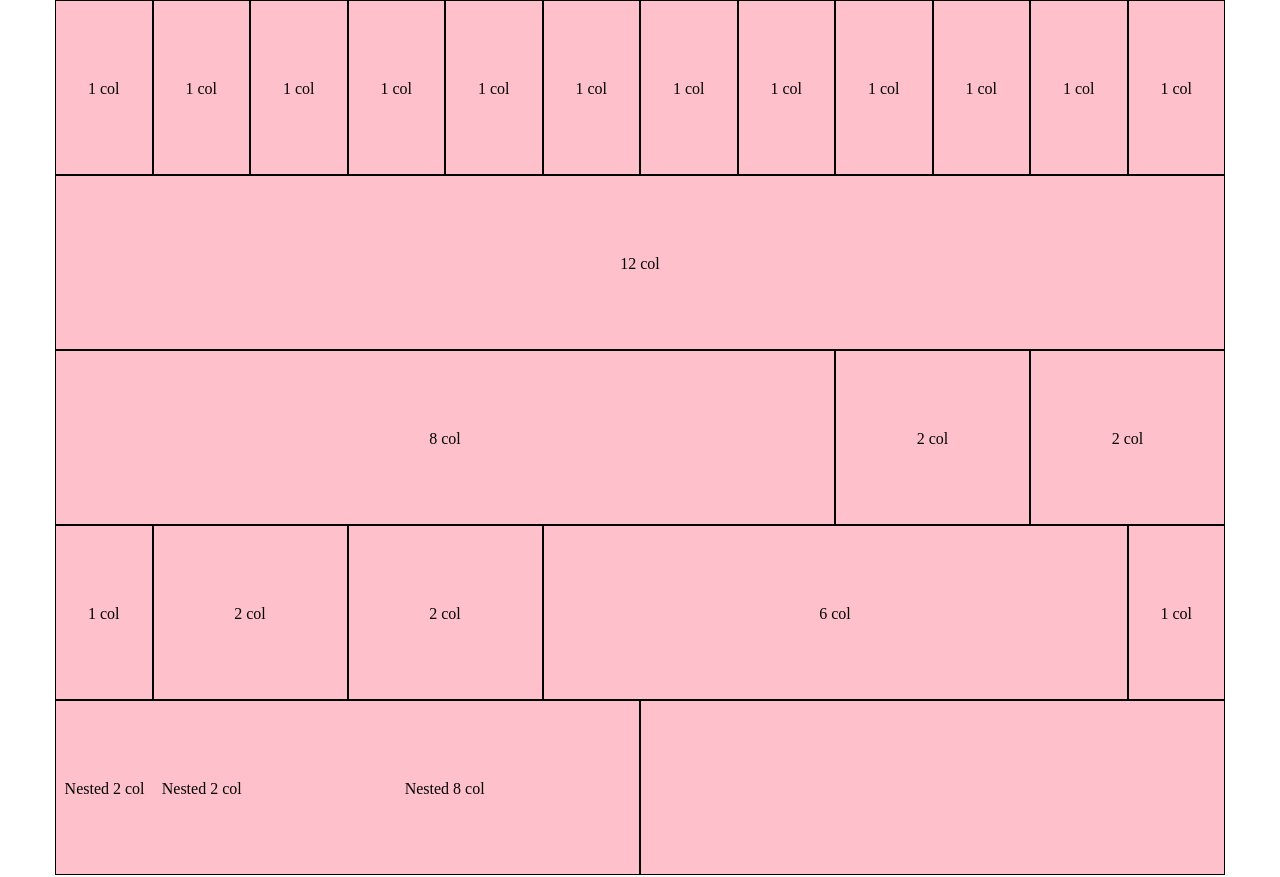
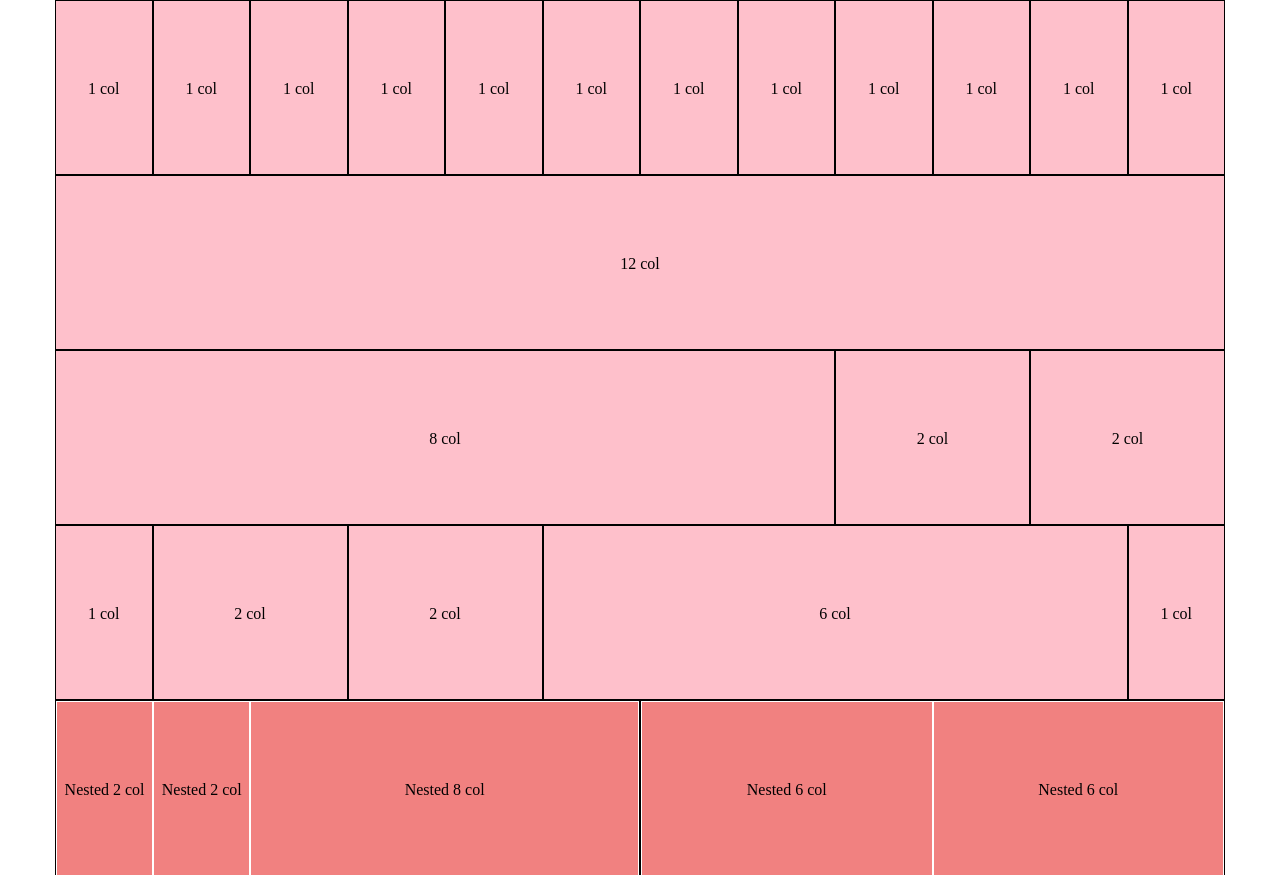
Before and after one commit to marcelloberetta/html-css-12bool, a plain HTML site: page index.html in a window 1280 px wide. Drawn offline with Linux system fonts and the light colour scheme.

Commit message:
Fixed column last row

```diff
--- a/css/style.css
+++ b/css/style.css
@@ -3,3 +3,9 @@
    background-color: #fec0cb;
    border: 1px solid black;
 }
+
+
+.col-6.nested > div{
+   background-color: #f18180;
+   border: 1px solid white;
+}
--- a/index.html
+++ b/index.html
@@ -73,7 +73,7 @@
 
    <div class="container"> <!-- Container esterno -->
 
-      <div class="col-6 "> <!-- Colonna a sinistra -->
+      <div class="col-6 nested"> <!-- Colonna a sinistra -->
 
          <div class="col-2">Nested 2 col</div>
          <div class="col-2">Nested 2 col</div>
@@ -85,7 +85,13 @@
 
       </div>
 
-      <div class="col-6"> <!-- Colonna a destra -->
+      <div class="col-6 nested"> <!-- Colonna a destra -->
+
+         <div class="col-6">Nested 6 col</div>
+
+         <div class="col-6">Nested 6 col</div>
+
+
 
 
       </div>
```
Also changed, not shown: css/12bool.css (line endings or trailing spaces).
